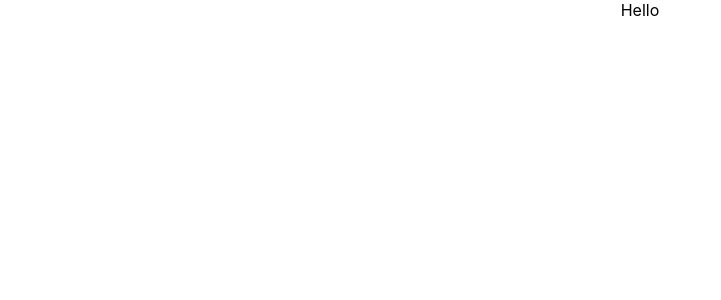
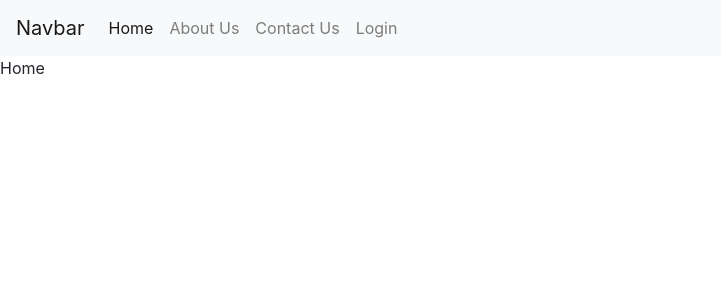
Before and after one commit to skgautam7889/web, a React (Create React App) app: page / in a window 1280 px wide. Shown: the top 300 px of the page, without its empty margins (0-721 px from the left). Built offline with nearby package versions, Linux system fonts and the light colour scheme.

Commit message:
Nav Bar added

```diff
--- a/public/index.html
+++ b/public/index.html
@@ -10,34 +10,18 @@
       content="Web site created using create-react-app"
     />
     <link rel="apple-touch-icon" href="%PUBLIC_URL%/logo192.png" />
-    <!--
-      manifest.json provides metadata used when your web app is installed on a
-      user's mobile device or desktop. See https://developers.google.com/web/fundamentals/web-app-manifest/
-    -->
+    <!-- CSS only -->
+    <link rel="stylesheet" href="https://cdn.jsdelivr.net/npm/bootstrap@5.2.2/dist/css/bootstrap.min.css" integrity="sha384-Zenh87qX5JnK2Jl0vWa8Ck2rdkQ2Bzep5IDxbcnCeuOxjzrPF/et3URy9Bv1WTRi" crossorigin="anonymous">
+
     <link rel="manifest" href="%PUBLIC_URL%/manifest.json" />
-    <!--
-      Notice the use of %PUBLIC_URL% in the tags above.
-      It will be replaced with the URL of the `public` folder during the build.
-      Only files inside the `public` folder can be referenced from the HTML.
-
-      Unlike "/favicon.ico" or "favicon.ico", "%PUBLIC_URL%/favicon.ico" will
-      work correctly both with client-side routing and a non-root public URL.
-      Learn how to configure a non-root public URL by running `npm run build`.
-    -->
-    <title>React Web App</title>
+    <link rel="stylesheet" href="https://cdn.jsdelivr.net/npm/bootstrap@4.6.2/dist/css/bootstrap.min.css" integrity="sha384-xOolHFLEh07PJGoPkLv1IbcEPTNtaed2xpHsD9ESMhqIYd0nLMwNLD69Npy4HI+N" crossorigin="anonymous"><title>React Web App</title>
   </head>
   <body>
     <noscript>You need to enable JavaScript to run this app.</noscript>
     <div id="root"></div>
-    <!--
-      This HTML file is a template.
-      If you open it directly in the browser, you will see an empty page.
-
-      You can add webfonts, meta tags, or analytics to this file.
-      The build step will place the bundled scripts into the <body> tag.
-
-      To begin the development, run `npm start` or `yarn start`.
-      To create a production bundle, use `npm run build` or `yarn build`.
-    -->
+    <script src="https://cdn.jsdelivr.net/npm/jquery@3.5.1/dist/jquery.slim.min.js" integrity="sha384-DfXdz2htPH0lsSSs5nCTpuj/zy4C+OGpamoFVy38MVBnE+IbbVYUew+OrCXaRkfj" crossorigin="anonymous"></script>
+    <script src="https://cdn.jsdelivr.net/npm/popper.js@1.16.1/dist/umd/popper.min.js" integrity="sha384-9/reFTGAW83EW2RDu2S0VKaIzap3H66lZH81PoYlFhbGU+6BZp6G7niu735Sk7lN" crossorigin="anonymous"></script>
+    <script src="https://cdn.jsdelivr.net/npm/bootstrap@4.6.2/dist/js/bootstrap.min.js" integrity="sha384-+sLIOodYLS7CIrQpBjl+C7nPvqq+FbNUBDunl/OZv93DB7Ln/533i8e/mZXLi/P+" crossorigin="anonymous"></script>
   </body>
+  <!-- JavaScript Bundle with Popper -->
 </html>
--- a/src/App.js
+++ b/src/App.js
@@ -1,12 +1,35 @@
-import logo from './logo.svg';
-import './App.css';
+import React from "react";
+// import "../node_modules/bootstrap/dist/css/bootstrap.min.css";
+// import "../node_modules/bootstrap/dist/js/bootstrap.min.js";
+// import Home from "./pages/Home";
+// import Service from "./pages/Service";
+// import Contact from "./pages/Contact";
+// import About from "./pages/About";
+// import Navbar from "./pages/common/Navbar";
+// import Footer from "./pages/common/Footer";
+// import Career from "./pages/Career";
+import Navbar from "./components/common/Navbar";
+import Home from "./components/pages/Home";
+import AboutUs from "./components/pages/AboutUs";
+import { BrowserRouter, Switch, Route, Redirect } from "react-router-dom";
+const App = () => {
+	return (
+		<>
+		<BrowserRouter>
+			<Navbar />
+			<Switch>
+				<Route exact path="/" component={Home} />
+				<Route exact path="/about" component={AboutUs} />
+				{/*<Route exact path="/service" component={Service} />
+				<Route exact path="/career" component={Career} />
+				<Route exact path="/contact" component={Contact} />
+				<Redirect to="/" /> */}
+			</Switch>
+			{/* <Footer /> */}
 
-function App() {
-  return (
-    <div className="App">
-      Hello
-    </div>
-  );
-}
+		</BrowserRouter>
+		</>
+	);
+};
 
 export default App;
--- /dev/null
+++ b/src/components/common/Navbar.js
@@ -0,0 +1,42 @@
+import { Link } from 'react-router-dom';
+const Navbar = () => {
+    return (
+        <>
+            <nav className="navbar navbar-expand-lg navbar-light bg-light">
+                <a className="navbar-brand" href="#">Navbar</a>
+                <button className="navbar-toggler" type="button" data-toggle="collapse" data-target="#navbarSupportedContent" aria-controls="navbarSupportedContent" aria-expanded="false" aria-label="Toggle navigation">
+                    <span className="navbar-toggler-icon"></span>
+                </button>
+
+                <div className="collapse navbar-collapse" id="navbarSupportedContent">
+                    <ul className="navbar-nav mr-auto">
+                        <li className="nav-item active">
+                            <Link className="nav-link" to="/">Home <span className="sr-only">(current)</span></Link>
+                        </li>
+                        <li className="nav-item">
+                            <Link className="nav-link" to="/about">About Us</Link>
+                        </li>
+                        <li className="nav-item">
+                            <a className="nav-link" href="#">Contact Us</a>
+                        </li>
+                        <li className="nav-item">
+                            <a className="nav-link" href="#">Login</a>
+                        </li>
+                        {/* <li className="nav-item dropdown">
+                            <a className="nav-link dropdown-toggle" href="#" id="navbarDropdown" role="button" data-toggle="dropdown" aria-haspopup="true" aria-expanded="false">
+                                Dropdown
+                            </a>
+                            <div className="dropdown-menu" aria-labelledby="navbarDropdown">
+                                <a className="dropdown-item" href="#">Action</a>
+                                <a className="dropdown-item" href="#">Another action</a>
+                                <div className="dropdown-divider"></div>
+                                <a className="dropdown-item" href="#">Something else here</a>
+                            </div>
+                        </li> */}
+                    </ul>
+                </div>
+            </nav>
+        </>
+    )
+}
+export default Navbar;
--- /dev/null
+++ b/src/components/pages/AboutUs.js
@@ -0,0 +1,8 @@
+const AboutUs = ()=>{
+    return(
+        <>
+            About Us
+        </>
+    )
+}
+export default AboutUs;
--- /dev/null
+++ b/src/components/pages/Home.js
@@ -0,0 +1,8 @@
+const Home = ()=>{
+    return(
+        <>
+            Home
+        </>
+    )
+}
+export default Home;
```
